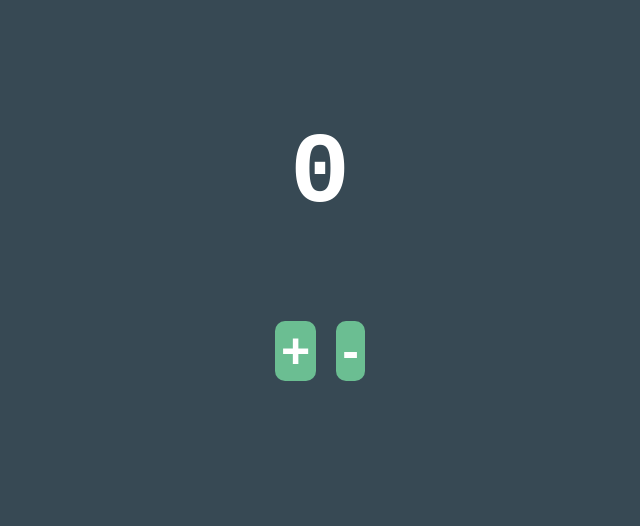
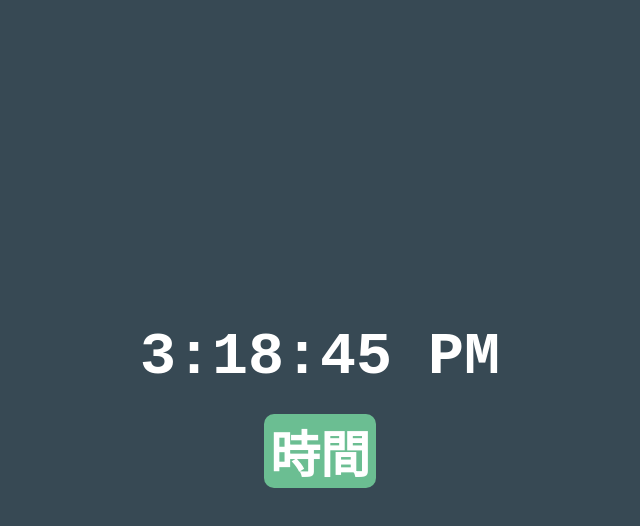
Before and after one commit to ChrisAgold/React-Practice, a React (Create React App) app: page / in a window 1280 px wide. Shown: the top 526 px of the page, without its empty margins (320-960 px from the left). Built offline with nearby package versions, Linux system fonts and the light colour scheme.

Commit message:
added dynamic time function

```diff
--- a/public/styles.css
+++ b/public/styles.css
@@ -212,19 +212,51 @@
 /*}*/
 
 /*STATE DEMO*/
+/*body {*/
+/*    font: normal 100px/100% "Andale Mono", AndaleMono, monospace;*/
+/*    color: #fff;*/
+/*    padding: 50px;*/
+/*    background-color: #374954;*/
+/*    text-align: center;*/
+/*}*/
+
+/*h1 {*/
+/*    font-size: 100px;*/
+/*}*/
+
+/*button {*/
+/*    background-color: #6bbe92;*/
+/*    border: 0;*/
+/*    border-radius: 10px;*/
+/*    box-shadow: 5px;*/
+/*    margin: 10px;*/
+/*    text-align: center;*/
+/*    color: #fff;*/
+/*    font-weight: bold;*/
+/*    font-size: 50px;*/
+/*}*/
+
+/*useState Time styles*/
 body {
-    font: normal 100px/100% "Andale Mono", AndaleMono, monospace;
+    font: normal 14px/100% "Andale Mono", AndaleMono, monospace;
     color: #fff;
     padding: 50px;
+    width: 500px;
+    margin: 0 auto;
     background-color: #374954;
     text-align: center;
 }
 
 h1 {
-    font-size: 100px;
+    font-size: 60px;
+}
+
+.container {
+    margin: 60% auto;
 }
 
 button {
+    display: inline;
     background-color: #6bbe92;
     border: 0;
     border-radius: 10px;
@@ -235,5 +267,3 @@ button {
     font-weight: bold;
     font-size: 50px;
 }
-
-/**/
--- a/src/components/App.jsx
+++ b/src/components/App.jsx
@@ -1,21 +1,22 @@
-import React, {useState} from "react";
+import React, { useState } from "react";
 
 function App() {
-    const [count, setCount] = useState(0);
 
-    function increase() {
-        setCount(count + 1);
-    }
+    setInterval(updateTime, 1000);
 
-    function decrease() {
-        setCount(count - 1);
+    const now = new Date().toLocaleTimeString();
+
+    const [time, setTime] = useState(now);
+
+    function updateTime() {
+        const newTime = new Date().toLocaleTimeString();
+        setTime(newTime)
     }
 
     return (
         <div className="container">
-            <h1>{count}</h1>
-            <button onClick={increase}>+</button>
-            <button onClick={decrease}>-</button>
+            <h1>{time}</h1>
+            <button onClick={updateTime}>時間</button>
         </div>
     );
 }
--- a/src/index.js
+++ b/src/index.js
@@ -2,7 +2,21 @@ import React from "react";
 import ReactDOM from "react-dom";
 import App from "./components/App";
 
-ReactDOM.render(
-    <App />,
-    document.getElementById("root")
-);
+ReactDOM.render(<App />, document.getElementById("root"));
+
+//Challenge:
+//1. Given that you can get the current time using:
+let time = new Date().toLocaleTimeString();
+console.log(time);
+//Show the latest time in the <h1> when the Get Time button
+//is pressed.
+
+//2. Given that you can get code to be called every second
+//using the setInterval method.
+//Can you get the time in your <h1> to update every second?
+
+//e.g. uncomment the code below to see Hey printed every second.
+// function sayHi() {
+//   console.log("Hey");
+// }
+// setInterval(sayHi, 1000);
```
Also changed, not shown: src/State/components/App.jsx (added, +23 -0 lines), src/State/index.js (added, +8 -0 lines).
